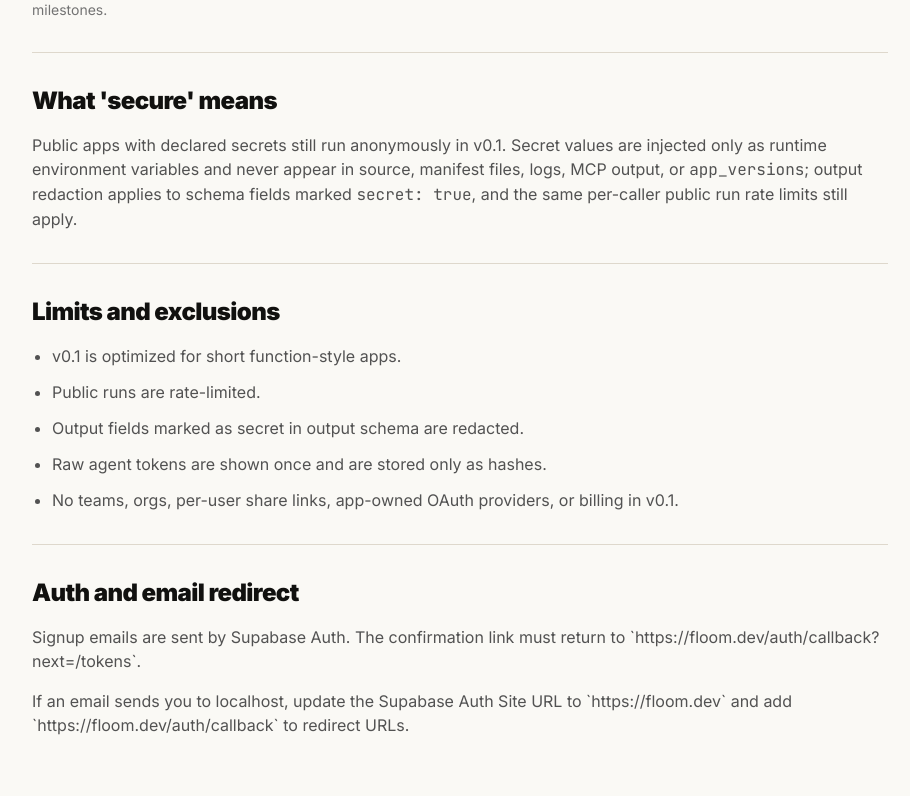
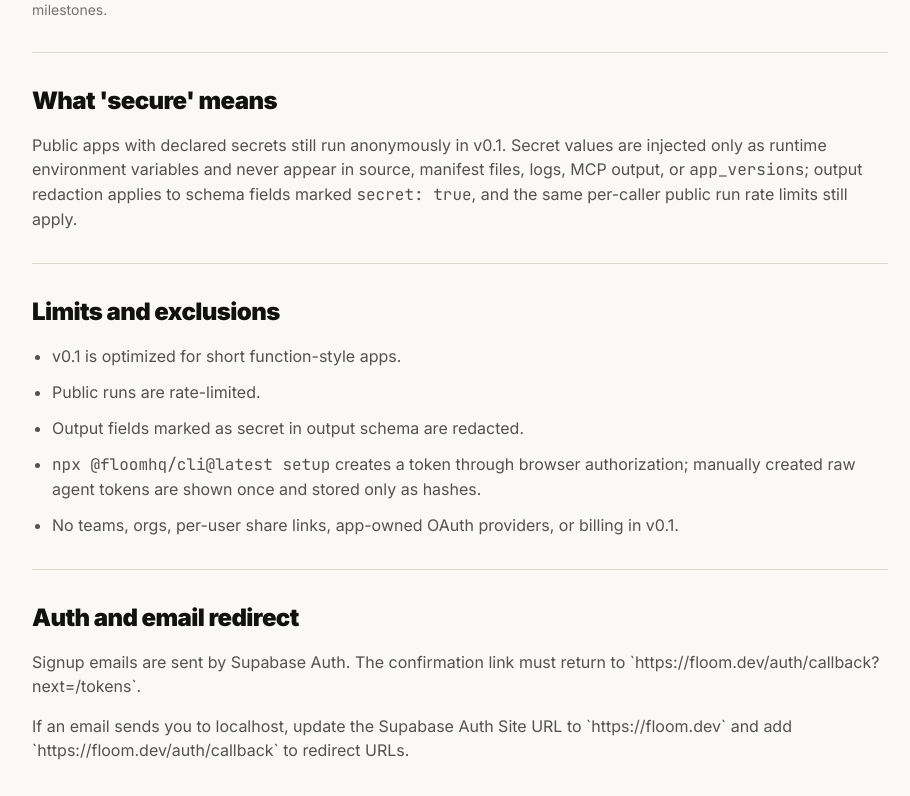
Before and after one commit to Pallavikumarimdb/floom, a Next.js app: page /docs in a window 1280 px wide. Shown: the part 4800-5596 px from the top of the page, without its empty margins (180-1090 px from the left). Built offline with nearby package versions, Linux system fonts and the light colour scheme; no server answers.

Commit message:
Align docs with browser-authorized setup

```diff
--- a/src/app/docs/page.tsx
+++ b/src/app/docs/page.tsx
@@ -302,7 +302,7 @@ FLOOM_TOKEN=YOUR_FLOOM_AGENT_TOKEN FLOOM_API_URL=https://floom.dev npx @floomhq/
             <li>v0.1 is optimized for short function-style apps.</li>
             <li>Public runs are rate-limited.</li>
             <li>Output fields marked as secret in output schema are redacted.</li>
-            <li>Raw agent tokens are shown once and are stored only as hashes.</li>
+            <li><code>npx @floomhq/cli@latest setup</code> creates a token through browser authorization; manually created raw agent tokens are shown once and stored only as hashes.</li>
             <li>No teams, orgs, per-user share links, app-owned OAuth providers, or billing in v0.1.</li>
           </ul>
         </Section>
--- a/src/app/tokens/TokensPage.tsx
+++ b/src/app/tokens/TokensPage.tsx
@@ -261,8 +261,8 @@ export default function TokensPage() {
                   }}
                 >
                   {[
-                    { n: 1, text: 'Mint a token below.' },
-                    { n: 2, text: <>Run <code style={{ fontFamily: "'JetBrains Mono', monospace", fontSize: 11, background: 'rgba(0,0,0,0.06)', padding: '1px 5px', borderRadius: 4 }}>npx @floomhq/cli setup</code> and paste it.</> },
+                    { n: 1, text: 'Run setup in your terminal.' },
+                    { n: 2, text: <>Approve the browser code from <code style={{ fontFamily: "'JetBrains Mono', monospace", fontSize: 11, background: 'rgba(0,0,0,0.06)', padding: '1px 5px', borderRadius: 4 }}>/cli/authorize</code>.</> },
                     { n: 3, text: 'Drop a Python file in. Floom does the rest.' },
                   ].map(({ n, text }) => (
                     <div
@@ -302,9 +302,9 @@ export default function TokensPage() {
             )}
 
             <div style={{ marginTop: 24, maxWidth: 460, ...cardStyle }}>
-              <h2 style={{ fontSize: 20, fontWeight: 700, margin: '0 0 6px', letterSpacing: '-0.015em' }}>Create your first token</h2>
+              <h2 style={{ fontSize: 20, fontWeight: 700, margin: '0 0 6px', letterSpacing: '-0.015em' }}>Manual token fallback</h2>
               <p style={{ fontSize: 13, color: 'var(--muted)', margin: '0 0 20px', lineHeight: 1.55 }}>
-                The raw token is shown once. Store it in your local secret manager.
+                Prefer <code style={{ fontFamily: "'JetBrains Mono', monospace", fontSize: 11 }}>npx @floomhq/cli setup</code>. Manual raw tokens are shown once.
               </p>
               <label
                 style={{ display: 'block', fontSize: 12.5, fontWeight: 600, color: 'var(--muted)', marginBottom: 6 }}
@@ -556,9 +556,9 @@ export default function TokensPage() {
             {/* Demoted create form */}
             <div style={{ marginTop: 24, display: 'grid', gap: 20, gridTemplateColumns: 'minmax(0,1fr) minmax(0,1.1fr)' }}>
               <div style={cardStyle}>
-                <h2 style={{ fontSize: 16, fontWeight: 700, margin: '0 0 6px', letterSpacing: '-0.01em' }}>Create token</h2>
+                <h2 style={{ fontSize: 16, fontWeight: 700, margin: '0 0 6px', letterSpacing: '-0.01em' }}>Create token manually</h2>
                 <p style={{ fontSize: 12.5, color: 'var(--muted)', margin: '0 0 16px', lineHeight: 1.55 }}>
-                  The raw token is shown once. Store it in your local secret manager.
+                  Browser-authorized setup is the main path. Use this only for manual token management.
                 </p>
                 <label
                   style={{ display: 'block', fontSize: 12.5, fontWeight: 600, color: 'var(--muted)', marginBottom: 6 }}
--- a/src/lib/mcp/tools.ts
+++ b/src/lib/mcp/tools.ts
@@ -554,7 +554,7 @@ function getAppContract(): McpToolResult {
       "npx @floomhq/cli@latest deploy --dry-run",
     ],
     auth_and_access: {
-      token_source: "Create agent tokens from https://floom.dev/tokens. MCP cannot mint or reveal raw tokens.",
+      token_source: "Run `npx @floomhq/cli@latest setup` for browser-authorized token setup. MCP cannot mint or reveal raw tokens. Manual token management is available at https://floom.dev/tokens.",
       header: "Authorization: Bearer <agent-token>",
       public_apps: "public: true apps allow anonymous metadata and runs, including secret-backed runs, with per-caller and per-app rate limits.",
       private_apps: "public omitted or false apps require the owner session or owner agent token for get_app and run_app.",
```
Also changed, not shown: 4 other files (tests, documents, lock files or other folders).
